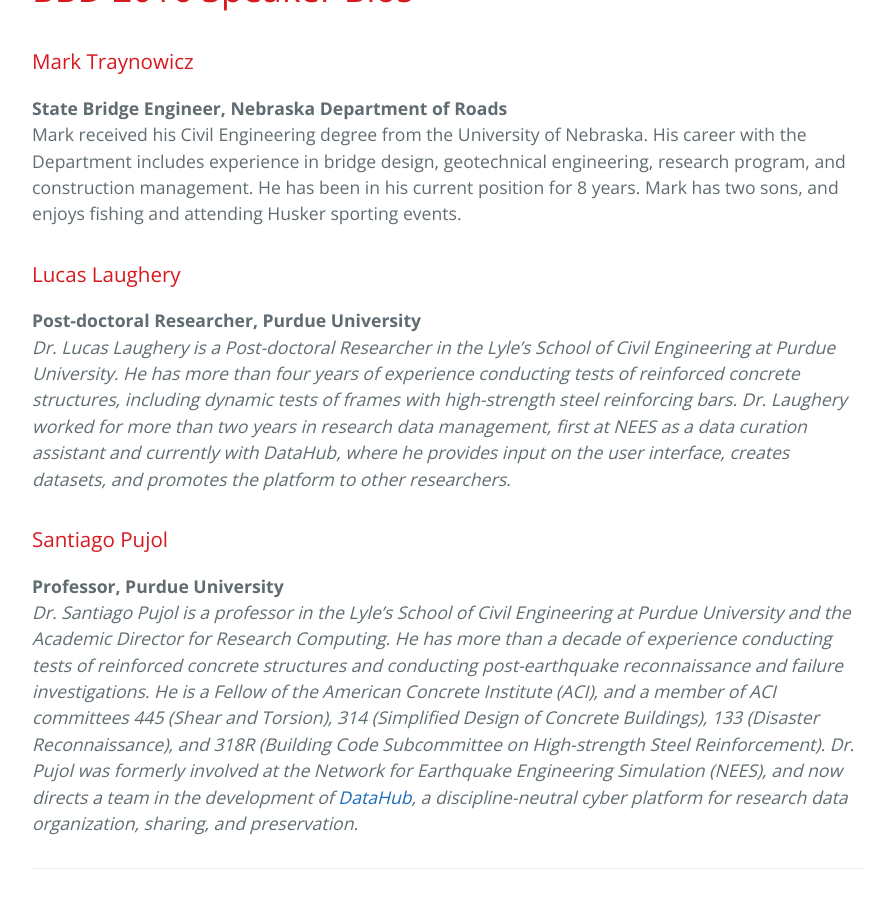
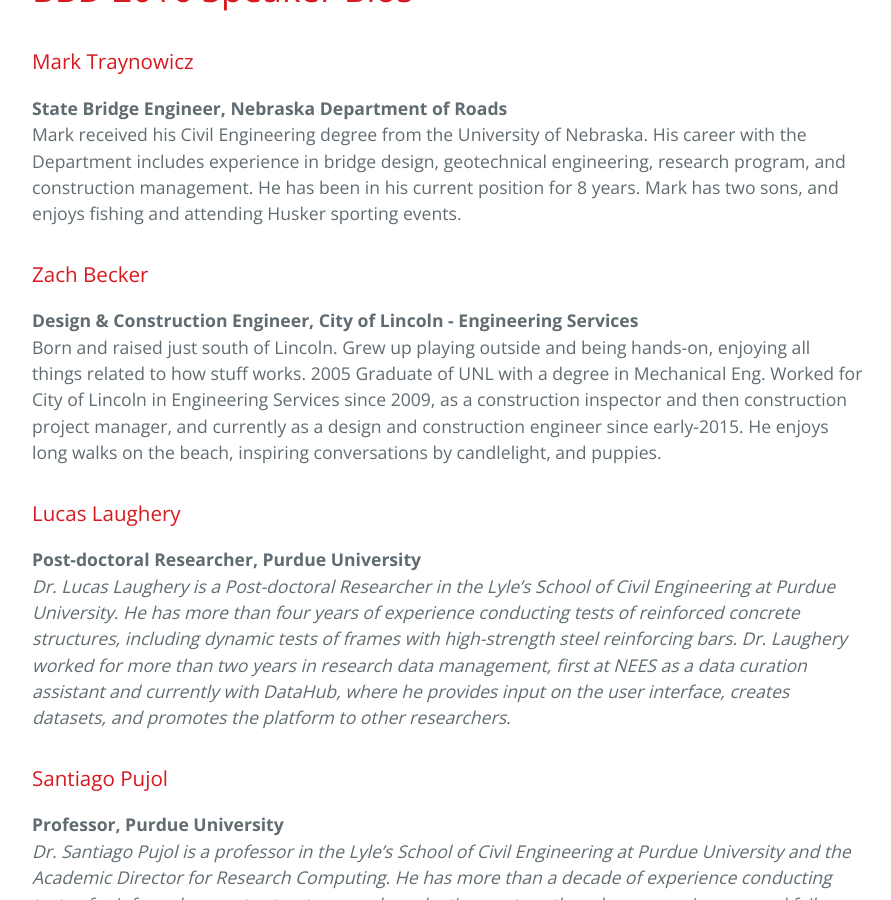
Before and after one commit to BridgingBigData/BridgingBigData.github.io, a Jekyll site: the page built from pages/bio.md, in a window 1280 px wide and 900 px high, scrolled down 453 px. Shown: the whole window, without its empty margins (192-1083 px from the left). Built offline with Jekyll 4.4.1, drawn with Linux system fonts in a browser that asks for light colours.

Commit message:
Update bio.md

```diff
--- a/pages/bio.md
+++ b/pages/bio.md
@@ -10,6 +10,10 @@
 **State Bridge Engineer, Nebraska Department of Roads**
 Mark received his Civil Engineering degree from the University of Nebraska.  His career with the Department includes experience in bridge design, geotechnical engineering, research program, and construction management.  He has been in his current position for 8 years.  Mark has two sons, and enjoys fishing and attending Husker sporting events.
 
+### Zach Becker
+**Design & Construction Engineer, City of Lincoln - Engineering Services**
+Born and raised just south of Lincoln. Grew up playing outside and being hands-on, enjoying all things related to how stuff works. 2005 Graduate of UNL with a degree in Mechanical Eng. Worked for City of Lincoln in Engineering Services since 2009, as a construction inspector and then construction project manager, and currently as a design and construction engineer since early-2015. He enjoys long walks on the beach, inspiring conversations by candlelight, and puppies.
+
 ### Lucas Laughery
 **Post-doctoral Researcher, Purdue University**
 _Dr. Lucas Laughery is a Post-doctoral Researcher in the Lyle’s School of Civil Engineering at Purdue University. He has more than four years of experience conducting tests of reinforced concrete structures, including dynamic tests of frames with high-strength steel reinforcing bars. Dr. Laughery worked for more than two years in research data management, first at NEES as a data curation assistant and currently with DataHub, where he provides input on the user interface, creates datasets, and promotes the platform to other researchers._
```
